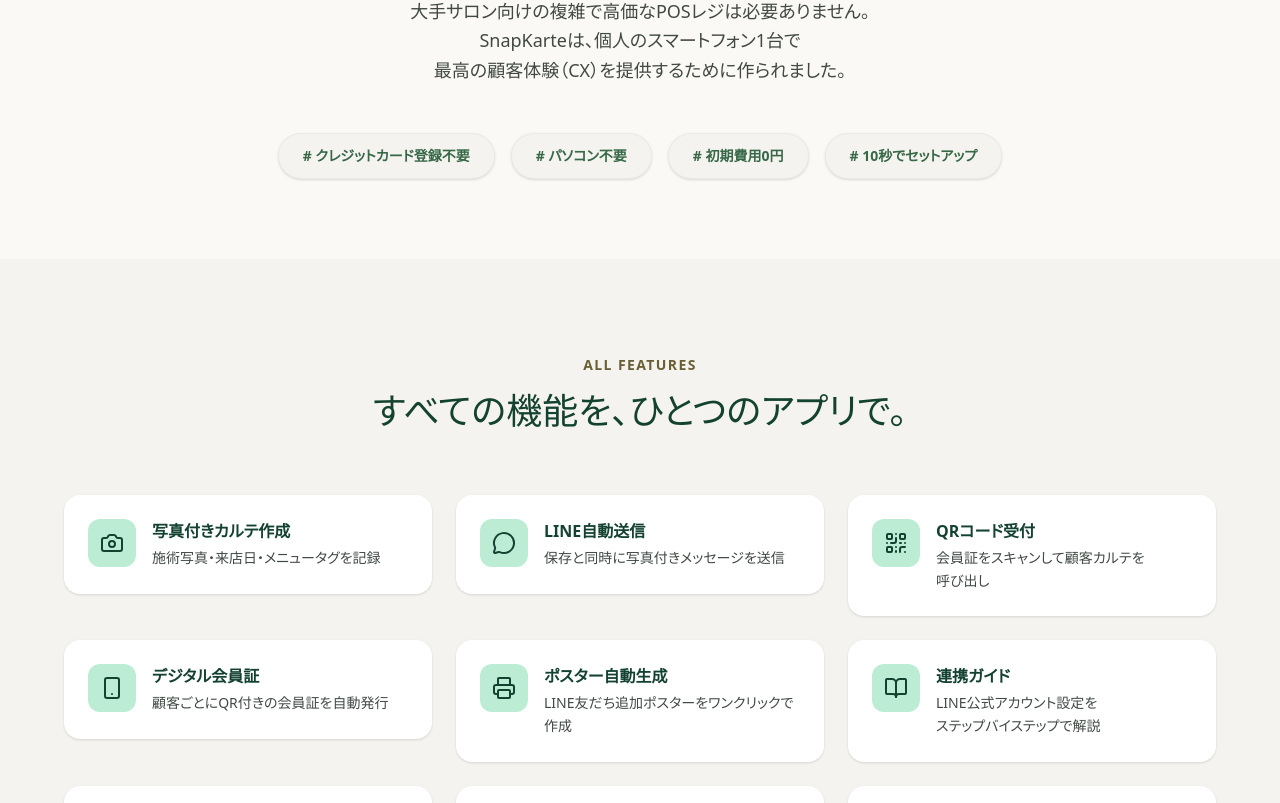
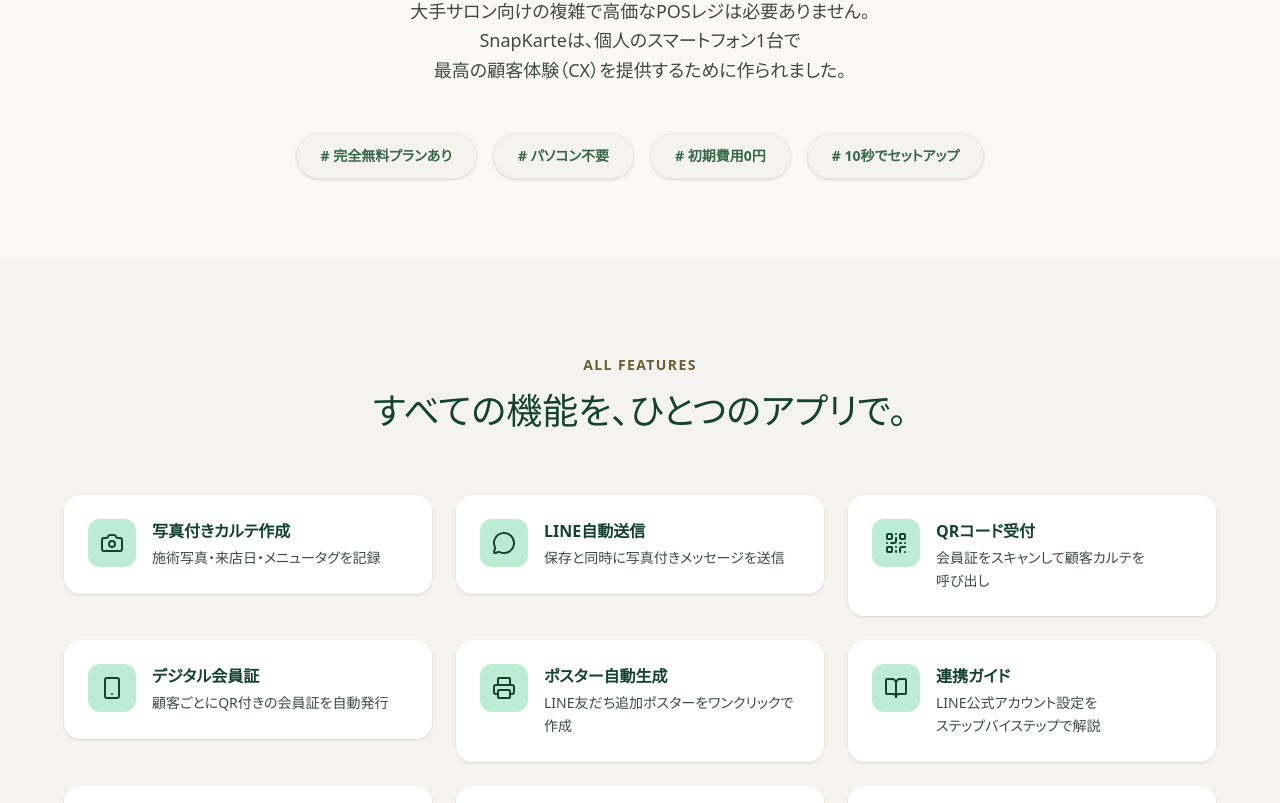
Before and after one commit to fullakiponnnn/lineassist, a Next.js app: page /lp in a window 1280 px wide. Shown: the part 3737-4540 px from the top of the page. Built offline with nearby package versions, Linux system fonts and the light colour scheme; no server answers.

Commit message:
feat: add founding member slide assets and update pricing messaging to highlight free plan availability

```diff
--- a/src/app/blog/freelance-customer-management/page.tsx
+++ b/src/app/blog/freelance-customer-management/page.tsx
@@ -227,7 +227,7 @@
                                     まずは無料プランでリスクなく始められる
                                 </h3>
                                 <p className="text-[#414944] text-lg leading-relaxed mb-4">
-                                    SnapKarteには、<strong className="text-[#134231]">完全無料のStarterプラン</strong>が用意されています。クレジットカード登録不要で今すぐ試すことができ、使い勝手を確認できます。
+                                    SnapKarteには、<strong className="text-[#134231]">完全無料のStarterプラン</strong>が用意されています。今すぐ試すことができ、使い勝手を確認できます。
                                 </p>
                                 <p className="text-[#414944] text-lg leading-relaxed">
                                     個人事業主向けの<strong className="text-[#134231]">Soloプランは月額2,980円</strong>。送信件数無制限・写真無制限保存・LINE自動連携と、必要な機能がすべて揃ったコスパ最高のプランです（年払いにすると実質2,483円/月）。
--- a/src/app/landing-page.tsx
+++ b/src/app/landing-page.tsx
@@ -436,7 +436,7 @@
                             </p>
                             <div className="flex flex-wrap justify-center gap-4">
                                 <span className="px-6 py-3 bg-surface-container-low rounded-full text-secondary-stitch font-bold border border-outline-variant/20 shadow-sm text-sm">
-                                    # クレジットカード登録不要
+                                    # 完全無料プランあり
                                 </span>
                                 <span className="px-6 py-3 bg-surface-container-low rounded-full text-secondary-stitch font-bold border border-outline-variant/20 shadow-sm text-sm">
                                     # パソコン不要
@@ -702,7 +702,7 @@
                                 無料で今すぐ始める
                             </Link>
                             <p className="text-sm font-medium text-emerald-200">
-                                クレジットカード登録不要 / 10秒でセットアップ
+                                完全無料のStarterプランあり / 10秒でセットアップ
                             </p>
                         </div>
                     </FadeIn>
--- a/src/components/blog-cta.tsx
+++ b/src/components/blog-cta.tsx
@@ -35,7 +35,7 @@
 
                 {!user && (
                     <p className="text-xs text-white/50 mt-6 font-medium tracking-wide">
-                        ※ クレジットカード登録不要。いつでも解約可能です。
+                        ※ いつでも解約可能です。
                     </p>
                 )}
             </div>
```
Also changed, not shown: 4 other files (tests, documents, lock files or other folders).
